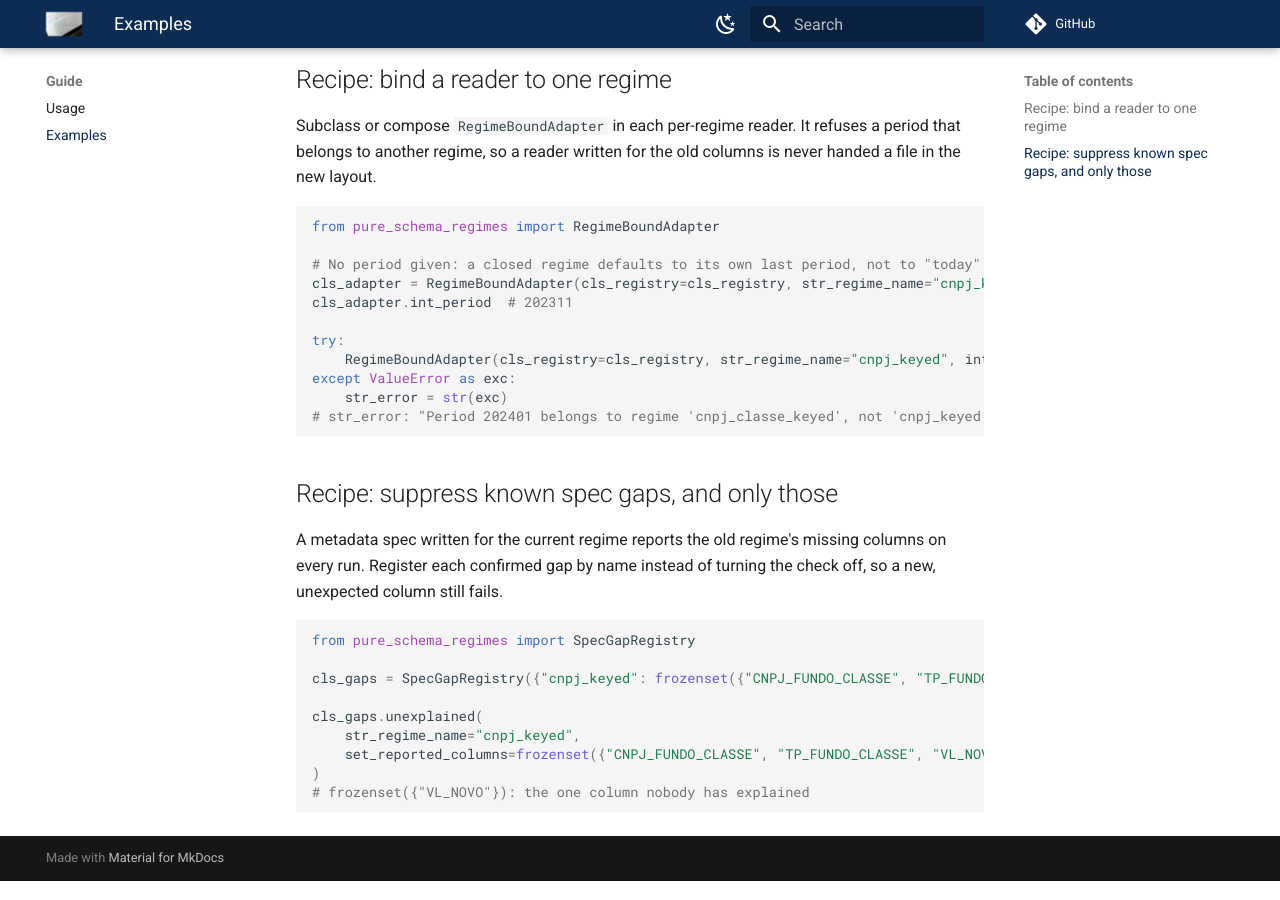
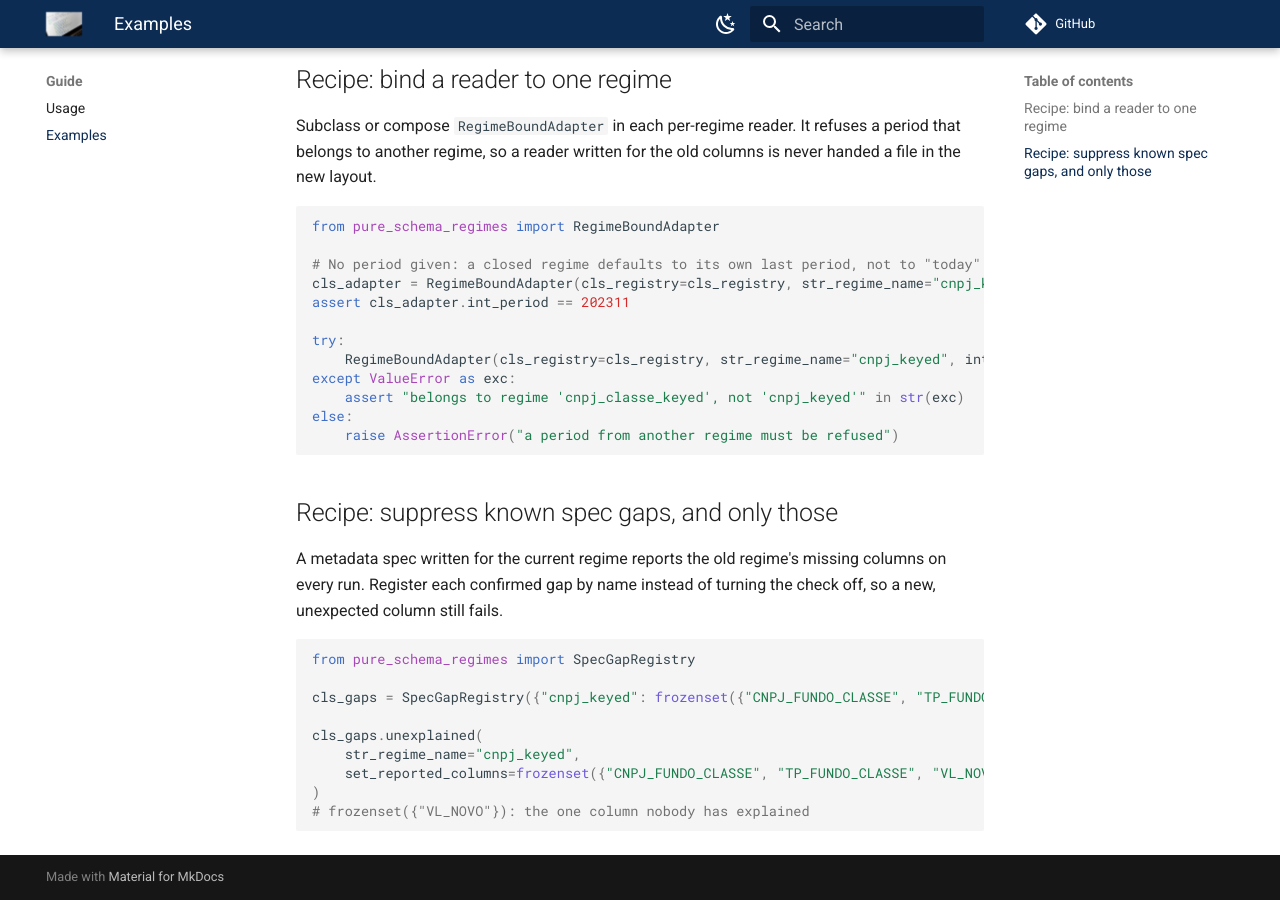
Before and after one commit to guilhermegor/pure-schema-regimes, an MkDocs documentation site: the page built from docs/examples.md, in a window 1280 px wide and 900 px high, scrolled down 563 px. Built offline with MkDocs 1.6.1 and Material for MkDocs 9.7.7, drawn with Linux system fonts in a browser that asks for light colours; comment, search, counter and statistics services are not loaded; the version menu is left out.

Commit message:
test(docs): make the examples assert their documented results
- docs/examples.md: assert int_period == 202311 and the refusal
  message; raise AssertionError if the adapter stops refusing.
- test_docs_examples: assert each doc has a python block, and
  accept CRLF and fence attributes in the block regex.
- README: carve bug fixes out of the 1.x guarantee, as semver does.

Refs #1

````diff
--- a/docs/examples.md
+++ b/docs/examples.md
@@ -32,13 +32,14 @@ from pure_schema_regimes import RegimeBoundAdapter
 
 # No period given: a closed regime defaults to its own last period, not to "today".
 cls_adapter = RegimeBoundAdapter(cls_registry=cls_registry, str_regime_name="cnpj_keyed")
-cls_adapter.int_period  # 202311
+assert cls_adapter.int_period == 202311
 
 try:
     RegimeBoundAdapter(cls_registry=cls_registry, str_regime_name="cnpj_keyed", int_period=202401)
 except ValueError as exc:
-    str_error = str(exc)
-# str_error: "Period 202401 belongs to regime 'cnpj_classe_keyed', not 'cnpj_keyed'."
+    assert "belongs to regime 'cnpj_classe_keyed', not 'cnpj_keyed'" in str(exc)
+else:
+    raise AssertionError("a period from another regime must be refused")
 ```
 
 ## Recipe: suppress known spec gaps, and only those
````
Also changed, not shown: README.md (+4 -1 lines), 1 other file.
